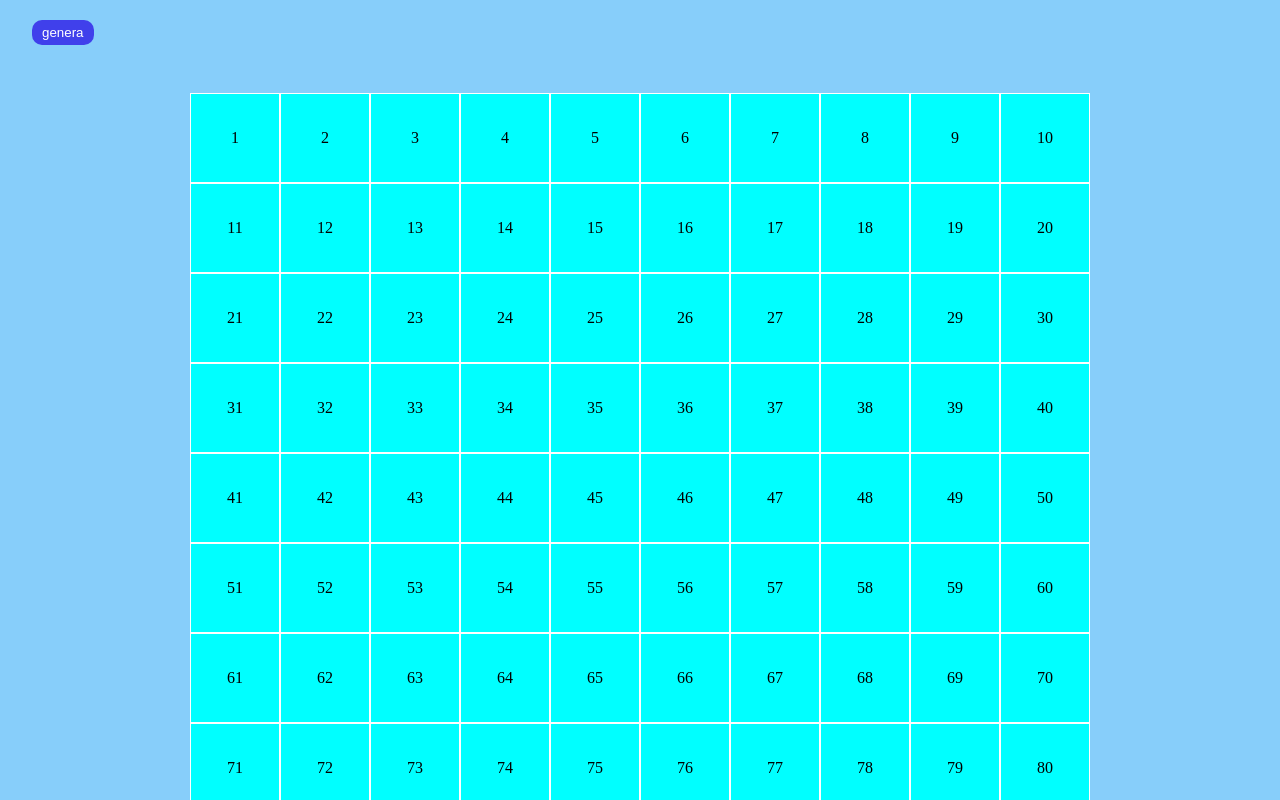
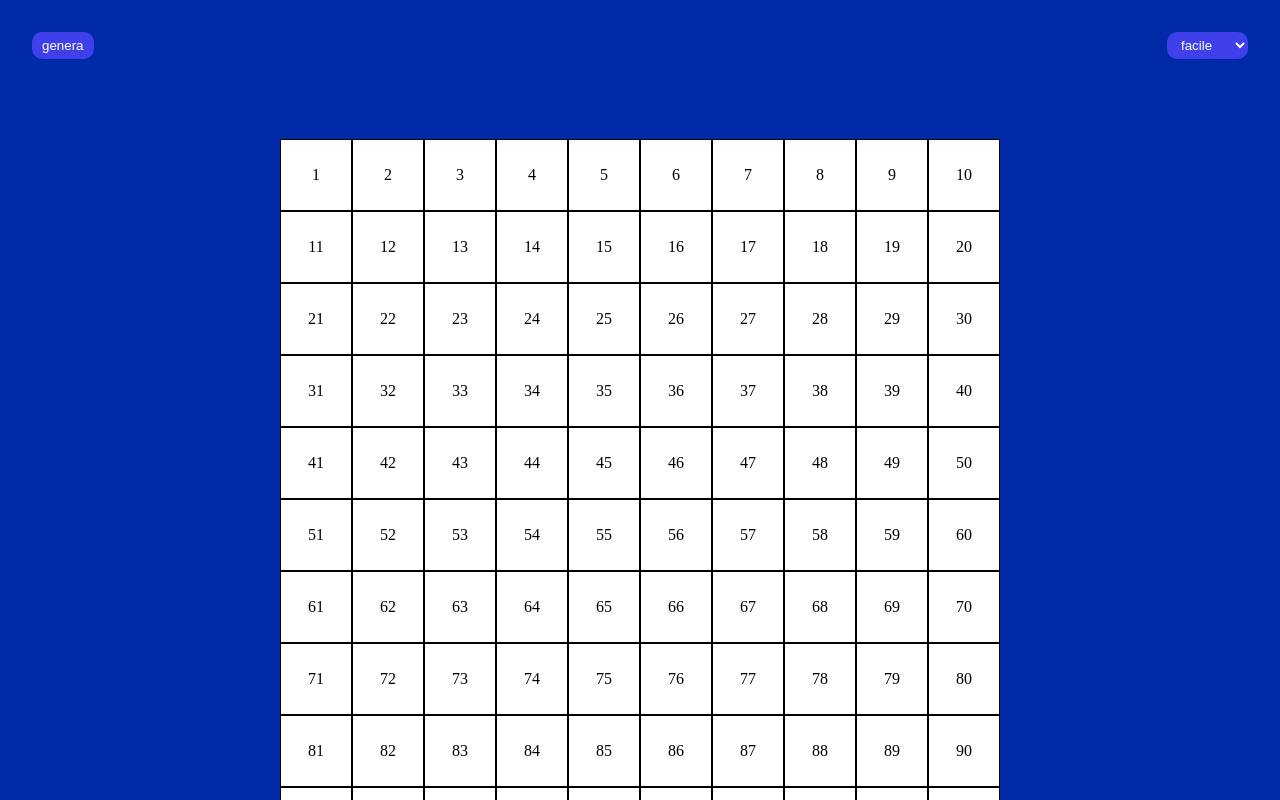
Before and after one commit to giuseppemaisto/js-campominato-grid, a plain HTML site: page index.html in a window 1280 px wide. Both pictures are taken after a click on the button "genera". Shown: the top 800 px of the page. Drawn offline with Linux system fonts and the light colour scheme.

Commit message:
terminato: aggiunto bonus

```diff
--- a/css/style.css
+++ b/css/style.css
@@ -4,44 +4,59 @@
     box-sizing: border-box;
   }
   body{
-    background-color: lightskyblue;
+    background-color: rgb(0, 42, 168);
+}
+header{
+  display: flex;
+  justify-content: space-between;
 }
 .container-header{
   width: 95%;
   margin: 0 auto;
+  display: flex;
+  justify-content: space-between;
 }
 button{
   padding: 5px 10px;
-  margin-top: 20px;
+  margin:2rem 2rem;
   background-color: rgb(64, 64, 235);
   color: white;
   border-radius: 10px;
   border: none;
 }
+select{
+  padding: 5px 10px;
+  margin:2rem 2rem;
+  background-color: rgb(64, 64, 235);
+  color: white;
+  border-radius: 10px;
+  border: none;
+}
+
 .container{
-    width: 900px;
-    height: 900px;
+
     margin: 3rem auto;
-    background-color: white;
+    width: 720px;
+    height: 720px;
+    display: flex;
+    justify-content: center;
   }
 
   .grid{
     display: flex;
     flex-wrap: wrap;
-    width: 100%;
-    height: 100%;
+
   }
 
   .square{
-    width: calc(100% / 10);
-    height: calc(100% / 10);
+
     cursor: pointer;
-    background-color: aqua;
-    border: 1px solid white;
+    background-color: white;
+    border: 1px solid black;
     display: flex;
     justify-content: center;
     align-items: center;
   }
   .clicked{
-    background-color: red;
+    background-color: aqua;
   }
--- a/index.html
+++ b/index.html
@@ -13,13 +13,20 @@
 
             <button class="genera" id="genera">genera</button>
         </div>
+        <div>
+        <select name="" id="level">
+            <option value="1">facile </option>
+            <option value="2">medio </option>
+            <option value="3">difficile</option>
+    </select>
+</div>
 
     </header>
     <div class="container">
 
-        <div id="grid" class="grid">
+       <!-- <div id="grid" class="grid">
 
-        </div>
+        </div>-->
     </div>
 
     <script type="text/javascript" src="./js/script.js"></script>
--- a/js/script.js
+++ b/js/script.js
@@ -1,21 +1,96 @@
 //definisco funzione per la griglia
-function generateGameGrid (){
+//function generateGameGrid (){
 
-document.querySelector('.grid').innerHTML = '';
+//document.querySelector('.grid').innerHTML = '';
 
-for(let i = 0; i < 100; i++){
+//for(let i = 0; i < 100; i++){
+ //   const cell = document.createElement('div');
+ //   cell.classList.add('square');
+ //   cell.innerText = i + 1;
+ //   cell.addEventListener('click', function(){
+ //       this.classList.toggle('clicked');
+  //      console.log(this.innerText);
+ //   })
+  //  document.querySelector('.grid').appendChild(cell);
+//}
+
+//}
+
+//document.getElementById('genera').addEventListener('click', function(){
+   // generateGameGrid();
+//})
+
+//bonus
+
+function CreateNewGame(){
+   let difficulty = parseInt(document.getElementById('level').value);
+
+   let cellsNumber;
+   let cellsPerRow;
+
+   switch(difficulty){
+    case 1:
+        cellsNumber = 100;
+        cellsPerRow = 10;
+        break;
+    case 2:
+        cellsNumber = 81;
+        cellsPerRow = 9;
+        break;
+    case 3:
+        cellsNumber = 49;
+        cellsPerRow = 7;
+        break;
+
+    default:
+        cellsNumber = 100;
+        cellsPerRow = 10;
+        break;
+
+   }
+
+   generateGameGrid(cellsNumber, cellsPerRow);
+
+}
+function CreateSingleCell(num, cells_per_row)
+{
     const cell = document.createElement('div');
     cell.classList.add('square');
-    cell.innerText = i + 1;
+
+    let sidelength = `calc(100% / ${cells_per_row})`;
+
+
+    cell.style.width = sidelength;
+    cell.style.height = sidelength;
+
+    cell.innerHTML = num;
+    return cell;
+}
+
+function generateGameGrid (cellsNumber, cellsPerRow)
+{
+
+    document.querySelector('.container').innerHTML = '';
+
+
+    const grid = document.createElement('div')
+    grid.classList.add('grid');
+
+    for(let i = 1; i<=cellsNumber; i++){
+        const cell = CreateSingleCell(i, cellsPerRow);
         cell.addEventListener('click', function(){
             this.classList.toggle('clicked');
-        console.log(this.innerText);
         })
-    document.querySelector('.grid').appendChild(cell);
+
+        grid.appendChild(cell);
     }
+
+    document.querySelector('.container').appendChild(grid)
+
 
     }
 
     document.getElementById('genera').addEventListener('click', function(){
-    generateGameGrid();
+        //generateGameGrid();
+        CreateNewGame();
     })
```
Lines whose indentation alone changed are shown as unchanged.
